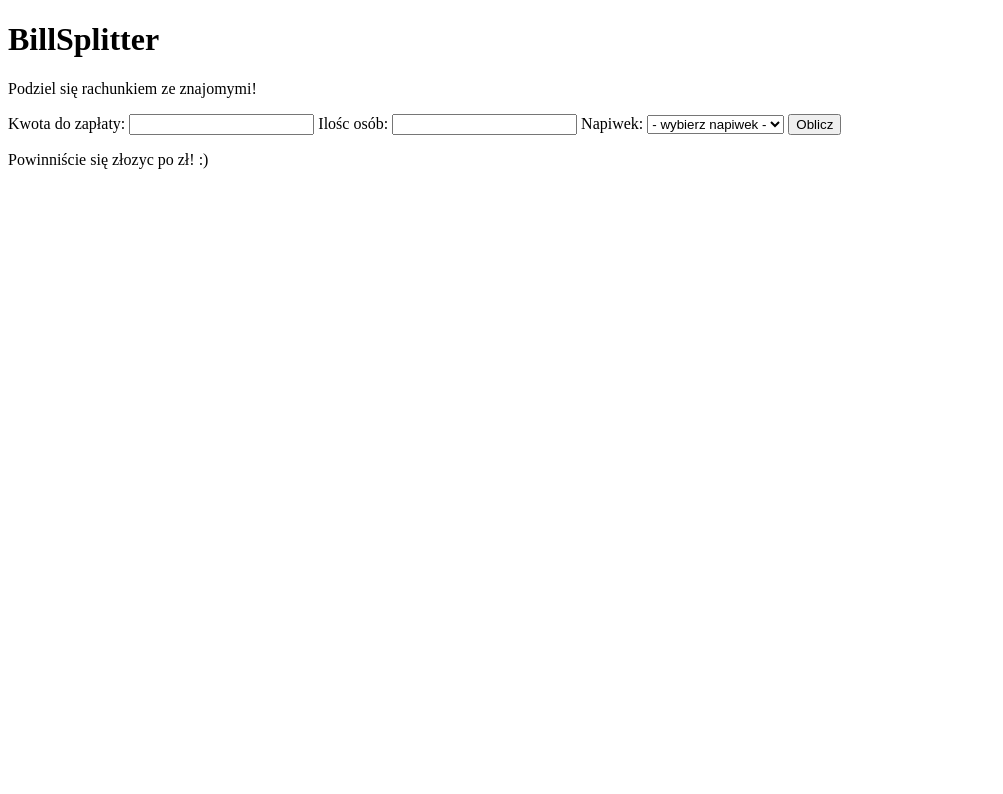
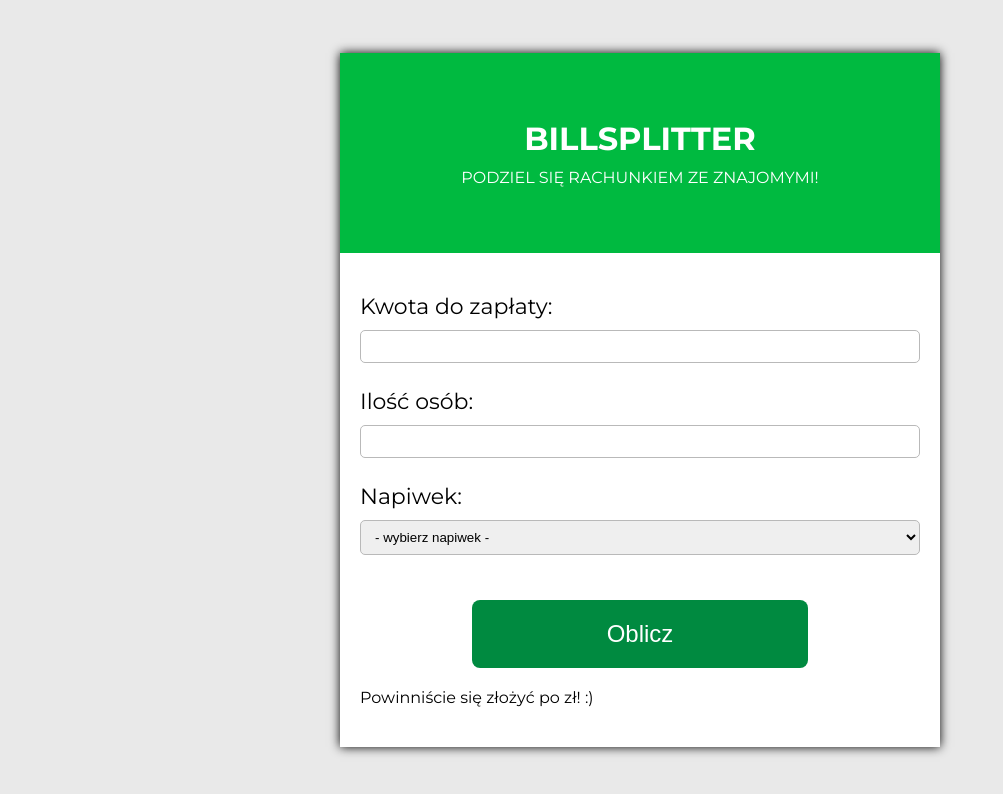
Before and after one commit to MariuszGalek/BillSplitter, a plain HTML site: page index.html in a window 1280 px wide. Shown: the whole page, without its empty margins (0-1003 px from the left). Drawn offline with Linux system fonts and the light colour scheme.

Commit message:
Add css styles

```diff
--- a/css/style.css
+++ b/css/style.css
@@ -0,0 +1,87 @@
+* {
+    box-sizing: border-box;
+    margin: 0;
+    padding: 0;
+}
+
+body {
+    display: flex;
+    justify-content: center;
+    align-items: center;
+    min-height: 100vh;
+    font-family: 'Montserrat', sans-serif;
+    background-color: rgb(233,233,233);
+}
+
+.wrapper {
+    width: 600px;
+    background-color: #fff;
+    box-shadow: 0 0 10px #000;
+}
+
+.top {
+    display: flex;
+    justify-content: center;
+    align-items: center;
+    flex-direction: column;
+    height: 200px;
+    color: #fff;
+    background-color: #00BA40;
+    text-transform: uppercase;
+}
+
+.top p {
+    margin-top: 10px;
+}
+
+.bottom {
+    padding: 40px 20px;
+}
+
+label {
+    display: block;
+    margin-bottom: 10px;
+    font-size: 22px;
+}
+
+input, select {
+    margin-bottom: 25px;
+    padding: 8px 10px;
+    width: 100%;
+    border-radius: 5px;
+    border: 1px solid rgb(185, 185, 185);
+}
+
+.count {
+    display: block;
+    margin: 20px auto;
+    padding: 20px 10px;
+    width: 60%;
+    font-size: 24px;
+    border-radius: 8px;
+    color: #fff;
+    background-color: #008A40;
+    border: none;
+    cursor: pointer;
+    transition: background-color .3s;
+}
+
+.count:hover {
+    background-color: rgb(0, 168, 59)
+}
+
+.const-info {
+    display: none;
+    margin-top: 30px;
+    font-size: 20px;
+}
+
+.cost {
+    font-weight: bold;
+}
+
+.error {
+    font-size: 18px;
+    color: rgb(199,63,29);
+    text-align: center;
+}
--- a/index.html
+++ b/index.html
@@ -16,7 +16,7 @@
         <div class="bottom">
             <label for="price">Kwota do zapłaty:</label>
             <input type="number" id="price">
-            <label for="people">Ilośc osób:</label>
+            <label for="people">Ilość osób:</label>
             <input type="number" id="people">
             <label for="tip">Napiwek:</label>
             <select id="tip">
@@ -28,7 +28,7 @@
             </select>
             <button class="count">Oblicz</button>
             <p class="error"></p>
-            <p class="cost-info">Powinniście się złozyc po <span class="cost"></span>zł! :)</p>
+            <p class="cost-info">Powinniście się złożyć po <span class="cost"></span>zł! :)</p>
         </div>
     </div>
     <script src="js/main.js"></script>
```
